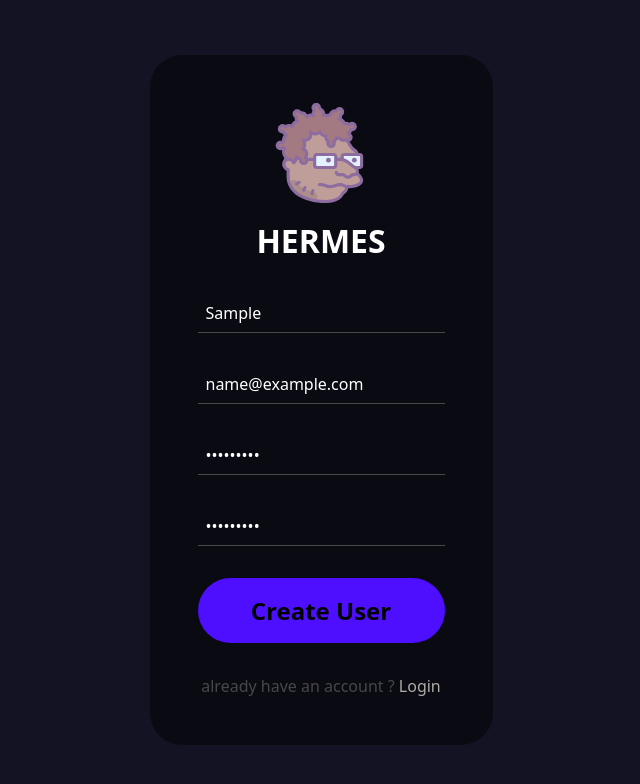
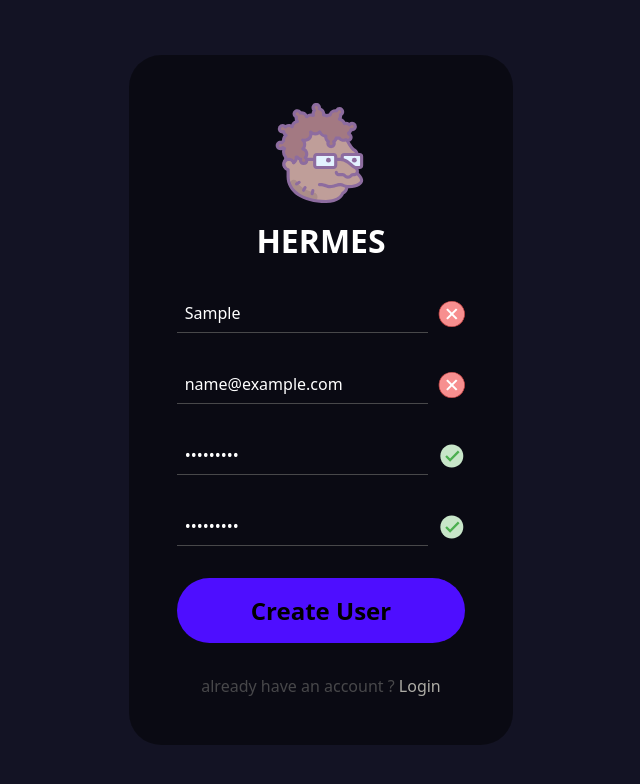
Before and after one commit to Lukis76/chat_app, a React (Create React App) app in the folder client/: page /register in a window 1280 px wide. Both pictures are taken after typing "Sample", "name@example.com", "Sample123", "Sample123" into the empty fields and a click on the button "Create User". Shown: the top 784 px of the page, without its empty margins (319-959 px from the left). Built offline with nearby package versions, Linux system fonts and the light colour scheme.

Commit message:
restructuring checks

```diff
--- a/client/package.json
+++ b/client/package.json
@@ -7,10 +7,8 @@
     "eslint": "^8.22.0",
     "react": "^18.2.0",
     "react-dom": "^18.2.0",
-    "react-hot-toast": "^2.3.0",
     "react-router-dom": "^6.3.0",
     "react-scripts": "0.9.1",
-    "react-toastify": "^9.0.8",
     "standard": "^17.0.0",
     "styled-components": "^5.3.5"
   },
--- /dev/null
+++ b/client/src/assets/SvgCheck.js
@@ -0,0 +1,19 @@
+import React from 'react'
+
+export const SvgCheck = (props) => (
+  <svg
+    viewBox="0 0 48 48"
+    width={32}
+    height={32}
+    {...props}
+  >
+    <path
+      fill="#c8e6c9"
+      d="M44 24c0 11.045-8.955 20-20 20S4 35.045 4 24 12.955 4 24 4s20 8.955 20 20z"
+    />
+    <path
+      fill="#4caf50"
+      d="m34.586 14.586-13.57 13.586-5.602-5.586-2.828 2.828 8.434 8.414 16.395-16.414-2.829-2.828z"
+    />
+  </svg>
+)
--- /dev/null
+++ b/client/src/assets/SvgDisCheck.js
@@ -0,0 +1,24 @@
+import React from 'react'
+
+export const SvgDisCheck = (props) => (
+  <svg
+    viewBox="0 0 40 40"
+    width={32}
+    height={32}
+    {...props}
+  >
+    <path
+      fill="#f78f8f"
+      d="M20 38.5C9.799 38.5 1.5 30.201 1.5 20S9.799 1.5 20 1.5 38.5 9.799 38.5 20 30.201 38.5 20 38.5z"
+    />
+    <path
+      fill="#c74343"
+      d="M20 2c9.925 0 18 8.075 18 18s-8.075 18-18 18S2 29.925 2 20 10.075 2 20 2m0-1C9.507 1 1 9.507 1 20s8.507 19 19 19 19-8.507 19-19S30.493 1 20 1z"
+    />
+    <path fill="#fff" d="m13.99 28.132-2.122-2.122 14.143-14.142 2.12 2.122z" />
+    <path
+      fill="#fff"
+      d="m11.868 13.99 2.121-2.122L28.132 26.01l-2.121 2.122z"
+    />
+  </svg>
+)
--- a/client/src/pages/Login.js
+++ b/client/src/pages/Login.js
@@ -1,14 +1,5 @@
 import React from 'react'
 
-import toast, { Toaster } from 'react-hot-toast'
-
-const notify = () => toast('Here is your toast.')
-
 export const Login = () => {
-  return (
-    <div>
-      <button onClick={notify}>Make me a toast</button>
-      <Toaster />
-    </div>
-  )
+  return <div>Login</div>
 }
--- a/client/src/pages/Register.js
+++ b/client/src/pages/Register.js
@@ -2,7 +2,8 @@ import React, { useState } from 'react'
 import { Link } from 'react-router-dom'
 import styled from 'styled-components'
 import { SvgHermes } from '../assets/SvgHermes'
-// import toast from 'react-hot-toast'
+import { SvgCheck } from '../assets/SvgCheck'
+import { SvgDisCheck } from '../assets/SvgDisCheck'
 
 export const Register = () => {
   const [values, setValues] = useState({
@@ -18,18 +19,15 @@ export const Register = () => {
     console.log('submit')
   }
 
-  const handleValidation = () => {
-    const { username, email, password, confirmPassword } = values
-    if (username.length < 6) {
-      return 'Username must be at least 3 characters'
-    } else if (!/^[a-zA-Z0-9]+@[a-zA-Z0-9]+\.[A-Za-z]+$/.test(email)) {
-      return 'Email is not valid'
-    } else if (password.length < 8) {
-      return 'Password must be at least 6 characters'
-    } else if (password !== confirmPassword) {
-      // toast('passwod incorrecto gil...')
-      return 'Passwords do not match'
-    }
+  const verificacion = {
+    username: values.username.length > 6,
+    email:
+      values.email.includes('@') && values.email.includes('.') &&
+      !/^[a-zA-Z0-9]+@[a-zA-Z0-9]+\.[A-Za-z]+$/.test(values.email),
+    password: values.password.length > 6,
+    confirmPassword:
+      values.confirmPassword === values.password &&
+      values.confirmPassword.length > 6
   }
 
   const handleChange = (e) => {
@@ -44,6 +42,7 @@ export const Register = () => {
           <SvgHermes />
           <h1>Hermes</h1>
         </Head>
+        <Inputs>
           <input
             type="text"
             placeholder="UserName"
@@ -51,6 +50,9 @@ export const Register = () => {
             autoComplete="on"
             onChange={(e) => handleChange(e)}
           />
+          {verificacion.username ? <SvgCheck /> : <SvgDisCheck />}
+        </Inputs>
+        <Inputs>
           <input
             type="email"
             placeholder="Email"
@@ -58,18 +60,26 @@ export const Register = () => {
             autoComplete="on"
             onChange={(e) => handleChange(e)}
           />
+          {verificacion.email ? <SvgCheck /> : <SvgDisCheck />}
+        </Inputs>
+        <Inputs>
           <input
             type="password"
             placeholder="Password"
             name="password"
             onChange={(e) => handleChange(e)}
           />
+          {verificacion.password ? <SvgCheck /> : <SvgDisCheck />}
+        </Inputs>
+        <Inputs>
           <input
             type="password"
             placeholder="ConfirmPassword"
             name="confirmPassword"
             onChange={(e) => handleChange(e)}
           />
+          {verificacion.confirmPassword ? <SvgCheck /> : <SvgDisCheck />}
+        </Inputs>
         <button type="submit">Create User</button>
         <span>
           already have an account ? <Link to="/login">Login</Link>
@@ -103,6 +113,7 @@ const FromConteiner = styled.div`
       color: white;
       width: 100%;
       font-size: 1rem;
+      margin-right: 0.6rem;
       &:focus {
         /* outline: none; */
       }
@@ -145,3 +156,9 @@ const Head = styled.div`
     text-transform: uppercase;
   }
 `
+const Inputs = styled.div`
+  display: flex;
+  flex-direction: row;
+  justify-content: center;
+  align-items: center;
+`
```
Also changed, not shown: 1 other file (tests, documents, lock files or other folders). Lines whose indentation alone changed are shown as unchanged.
